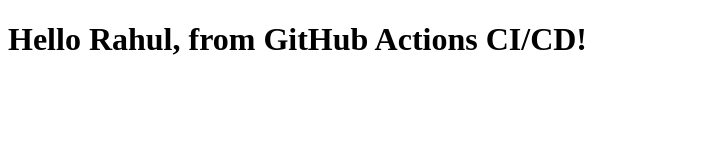
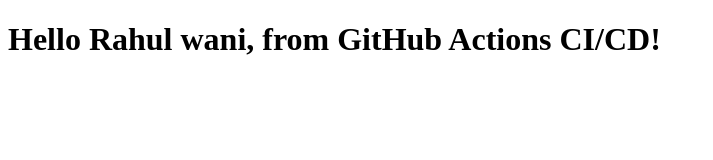
Before and after one commit to Raahulwani/simple-node-app, a website: page public/index.html in a window 1280 px wide. Shown: the whole page, without its empty margins (0-713 px from the left). Drawn offline with Linux system fonts and the light colour scheme.

Commit message:
name updated

```diff
--- a/public/index.html
+++ b/public/index.html
@@ -4,6 +4,6 @@
   <title>Simple Node App</title>
 </head>
 <body>
-  <h1>Hello Rahul, from GitHub Actions CI/CD!</h1>
+  <h1>Hello Rahul wani, from GitHub Actions CI/CD!</h1>
 </body>
 </html>
```
